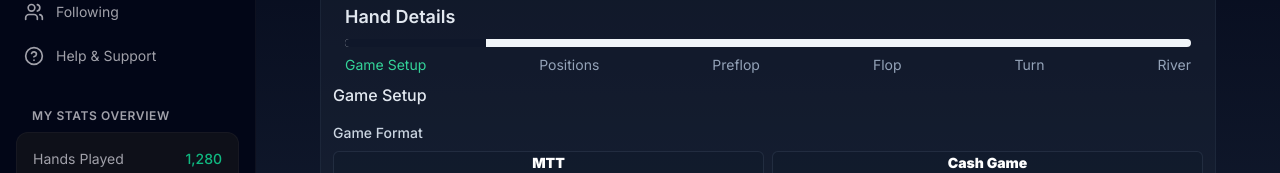
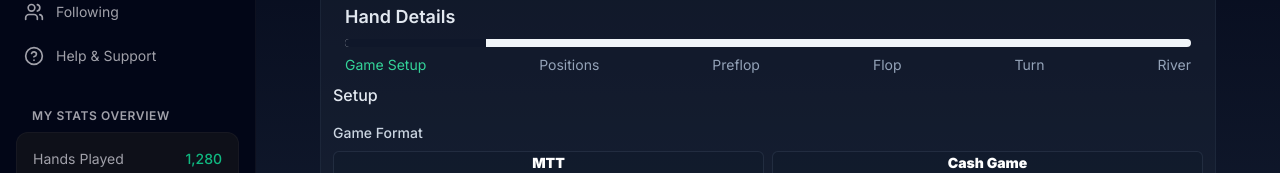
Before and after one commit to magsudhajiyev/poker-connect-hub, a React (Vite) app: page /share-hand in a window 1280 px wide. Shown: the part 210-383 px from the top of the page. Built offline with nearby package versions, Linux system fonts and the light colour scheme.

Commit message:
Code edited in Lovable Code Editor
Edited UI in Lovable

```diff
--- a/src/components/share-hand/GameSetupStep.tsx
+++ b/src/components/share-hand/GameSetupStep.tsx
@@ -22,7 +22,7 @@ const GameSetupStep = ({ formData, setFormData, showValidationErrors = false }:
 
   return (
     <div className="space-y-4">
-      <h3 className="text-base font-medium text-slate-200 mb-3">Game Setup</h3>
+      <h3 className="text-base font-medium text-slate-200 mb-3">Setup</h3>
 
       {/* Game Format Selection with Toggle Buttons */}
       <div>
```
